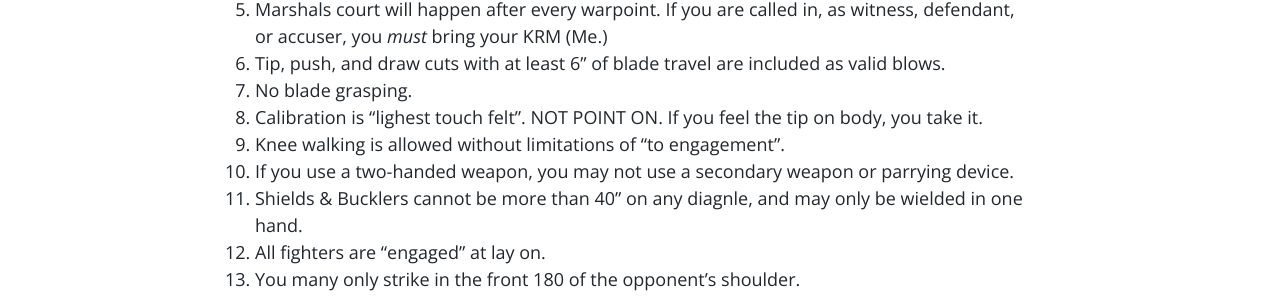
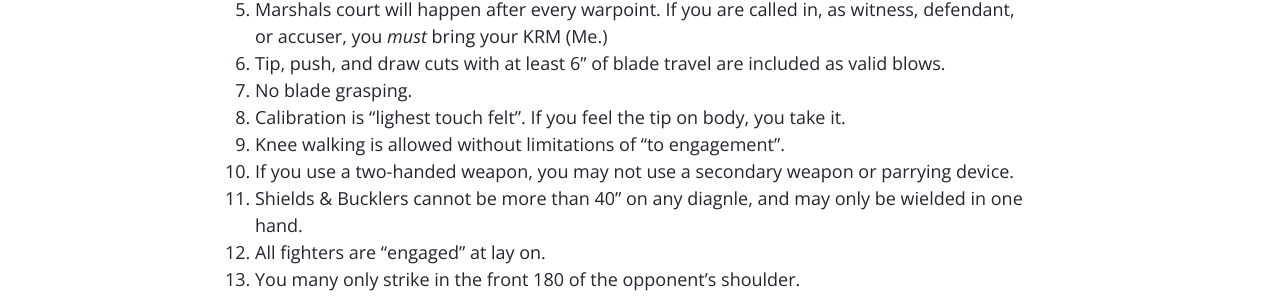
Before and after one commit to demoray/demoray.github.io, a Jekyll site: the page built from _posts/2018-05-07-pennsic-redux.md, in a window 1280 px wide. Shown: the part 472-769 px from the top of the page. Built offline with Jekyll 4.4.1, drawn with Linux system fonts in a browser that asks for light colours; comment, search, counter and statistics services are not loaded.

Commit message:
cleanup calibration prhase

```diff
--- a/_posts/2018-05-07-pennsic-redux.md
+++ b/_posts/2018-05-07-pennsic-redux.md
@@ -13,7 +13,7 @@ The Pennsic rapier conventions have been finalized.  While all combatants should
 5. Marshals court will happen after every warpoint.  If you are called in, as witness, defendant, or accuser, you *must* bring your KRM (Me.)
 6. Tip, push, and draw cuts with at least 6" of blade travel are included as valid blows.
 7. No blade grasping.
-8. Calibration is "lighest touch felt".  NOT POINT ON.  If you feel the tip on body, you take it.
+8. Calibration is "lighest touch felt".  If you feel the tip on body, you take it.
 9. Knee walking is allowed without limitations of "to engagement".
 10. If you use a two-handed weapon, you may not use a secondary weapon or parrying device.
 11. Shields & Bucklers cannot be more than 40" on any diagnle, and may only be wielded in one hand.
```
